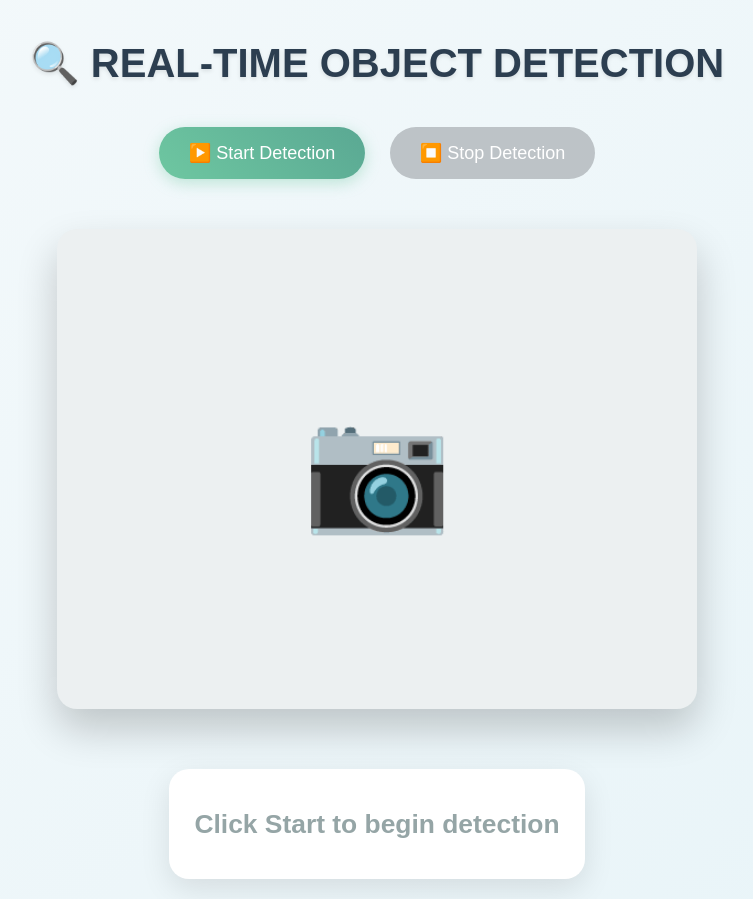
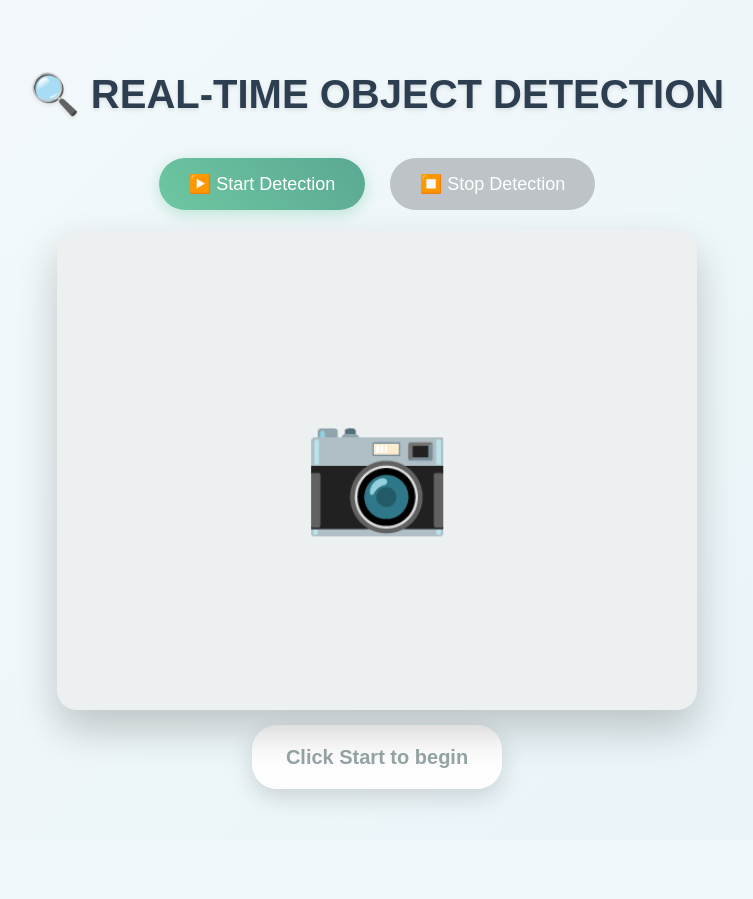
Before and after one commit to 245124737110/obj, a Flask app: page / in a window 1280 px wide. Shown: the whole page, without its empty margins (263-1016 px from the left). After the commit the page ends 806 px from the top, so only its background shows below. Run offline with Flask 3, Linux system fonts and the light colour scheme.

Commit message:
Update index.html

```diff
--- a/templates/index.html
+++ b/templates/index.html
@@ -7,8 +7,7 @@
         body {
             font-family: Arial, sans-serif;
             background: linear-gradient(135deg, #f4f9fb 0%, #e8f4f8 100%);
-            text-align: center;
-            padding: 20px; margin: 0; min-height: 100vh;
+            text-align: center; padding: 20px; margin: 0; min-height: 100vh;
             display: flex; flex-direction: column; align-items: center; justify-content: center;
         }
         h1 { margin: 20px 0; color: #2c3e50; font-size: 2.5em; text-shadow: 0 2px 4px rgba(0,0,0,0.1); }
@@ -16,11 +15,26 @@
         button { padding: 15px 30px; border: none; background: linear-gradient(45deg, #6ec7a1, #5aa893); color: white; font-size: 18px; border-radius: 30px; cursor: pointer; margin: 0 10px; box-shadow: 0 4px 15px rgba(110,199,161,0.4); transition: all 0.3s; }
         button:hover:not(:disabled) { transform: translateY(-2px); box-shadow: 0 6px 20px rgba(110,199,161,0.6); }
         button:disabled { background: #bdc3c7; cursor: not-allowed; box-shadow: none; }
-        .video-container { position: relative; width: 640px; height: 480px; border-radius: 20px; box-shadow: 0 20px 40px rgba(0,0,0,0.2); margin: 30px auto; background: #ecf0f1; display: flex; align-items: center; justify-content: center; }
+
+        .video-wrapper {
+            position: relative; display: flex; flex-direction: column; align-items: center;
+        }
+
+        .video-container {
+            position: relative; width: 640px; height: 480px; border-radius: 20px;
+            box-shadow: 0 20px 40px rgba(0,0,0,0.2); margin: 0; background: #ecf0f1;
+            display: flex; align-items: center; justify-content: center;
+        }
+
         #video { width: 100%; height: 100%; border-radius: 20px; object-fit: cover; display: none; }
         .camera-icon { font-size: 120px; color: #bdc3c7; display: block; }
-        #info { margin-top: 30px; font-size: 22px; padding: 25px; background: white; border-radius: 20px; box-shadow: 0 10px 30px rgba(0,0,0,0.1); min-height: 60px; display: flex; align-items: center; justify-content: center; max-width: 640px; }
-        .count-display { font-weight: bold; color: #6ec7a1; margin: 0; font-size: 1.2em; }
+
+        .counts-display {
+            margin-top: 15px; padding: 12px 25px; background: rgba(255,255,255,0.95);
+            border-radius: 25px; box-shadow: 0 8px 25px rgba(0,0,0,0.15); font-size: 20px;
+            font-weight: bold; color: #6ec7a1; min-width: 200px; min-height: 40px;
+            display: flex; align-items: center; justify-content: center;
+        }
         .no-detection { color: #95a5a6; }
     </style>
 </head>
@@ -30,12 +44,13 @@
         <button id="startBtn" onclick="startDetection()">▶️ Start Detection</button>
         <button id="stopBtn" onclick="stopDetection()" disabled>⏹️ Stop Detection</button>
     </div>
-    <div class="video-container">
-        <video id="video" autoplay muted playsinline></video>
-        <div class="camera-icon" id="cameraIcon">📷</div>
-    </div>
-    <div id="info">
-        <p class="count-display no-detection" id="counts">Click Start to begin detection</p>
+
+    <div class="video-wrapper">
+        <div class="video-container">
+            <video id="video" autoplay muted playsinline></video>
+            <div class="camera-icon" id="cameraIcon">📷</div>
+        </div>
+        <div class="counts-display no-detection" id="counts">Click Start to begin</div>
     </div>
 
     <script>
@@ -54,6 +69,7 @@
             video.style.display = 'none';
             if (canvasOverlay && canvasOverlay.parentNode) canvasOverlay.parentNode.removeChild(canvasOverlay);
             cameraIcon.style.display = 'block';
+            countsEl.innerHTML = 'Ready to detect'; countsEl.classList.add('no-detection');
         }
 
         function hideCameraIcon() {
@@ -80,14 +96,14 @@
                 startBtn.disabled = true; stopBtn.disabled = false;
                 hideCameraIcon(); video.style.display = 'block'; video.play();
                 countsEl.innerHTML = '🔍 Detecting...';
-                intervalId = setInterval(sendFrameForDetection, 400);  // 2.5 FPS
+                intervalId = setInterval(sendFrameForDetection, 400);
             }).catch(() => startBtn.disabled = false);
         }
 
         function stopDetection() {
             if (intervalId) clearInterval(intervalId); intervalId = null; inFlight = false;
-            showCameraIcon(); startBtn.disabled = false; stopBtn.disabled = true;
-            countsEl.innerHTML = 'Detection stopped. Click Start to begin'; countsEl.classList.add('no-detection');
+            showCameraIcon();
+            startBtn.disabled = false; stopBtn.disabled = true;
             if (video.srcObject) video.srcObject.getTracks().forEach(t => t.stop());
             video.srcObject = null;
         }
@@ -110,29 +126,32 @@
 
                     ctxOverlay.clearRect(0, 0, 640, 480);
 
-                    // Per-class counts only
+                    // Per-class counts beside box
                     if (data.counts && Object.keys(data.counts).length > 0) {
-                        countsEl.innerHTML = Object.entries(data.counts).map(([cls,cnt]) => `<strong>${cls}: ${cnt}</strong>`).join(', ');
+                        countsEl.innerHTML = Object.entries(data.counts)
+                            .map(([cls, cnt]) => `<strong>${cls}: ${cnt}</strong>`)
+                            .join(', ');
                         countsEl.classList.remove('no-detection');
                     } else {
-                        countsEl.innerHTML = 'No objects detected'; countsEl.classList.add('no-detection');
+                        countsEl.innerHTML = 'No objects'; countsEl.classList.add('no-detection');
                     }
 
-                    // Draw boxes
+                    // Draw boxes (NAME ONLY, no confidence)
                     if (data.objects?.length > 0) {
                         data.objects.forEach(obj => {
                             const [x1,y1,x2,y2] = obj.box;
                             ctxOverlay.strokeStyle = '#00ff41'; ctxOverlay.lineWidth = 4;
                             ctxOverlay.strokeRect(x1, y1, x2-x1, y2-y1);
 
-                            const text = `${obj.label} ${Number(obj.confidence).toFixed(2)}`;
-                            ctxOverlay.font = 'bold 16px Arial'; const tw = ctxOverlay.measureText(text).width;
-                            ctxOverlay.fillStyle = 'rgba(0,255,65,0.9)'; ctxOverlay.fillRect(x1, Math.max(0,y1-28), tw+12, 24);
-                            ctxOverlay.fillStyle = '#000'; ctxOverlay.fillText(text, x1+6, Math.max(16,y1-12));
+                            const text = obj.label;  // NAME ONLY
+                            ctxOverlay.font = 'bold 18px Arial'; const tw = ctxOverlay.measureText(text).width;
+                            ctxOverlay.fillStyle = 'rgba(0,255,65,0.95)'; ctxOverlay.fillRect(x1, Math.max(0,y1-28), tw+12, 26);
+                            ctxOverlay.fillStyle = '#000'; ctxOverlay.textAlign = 'left'; ctxOverlay.textBaseline = 'middle';
+                            ctxOverlay.fillText(text, x1+6, Math.max(15,y1-13));
                         });
                     }
                 } catch (e) {
-                    countsEl.innerHTML = 'Connection error';
+                    countsEl.innerHTML = 'Error'; countsEl.classList.add('no-detection');
                 } finally {
                     inFlight = false;
                 }
```
